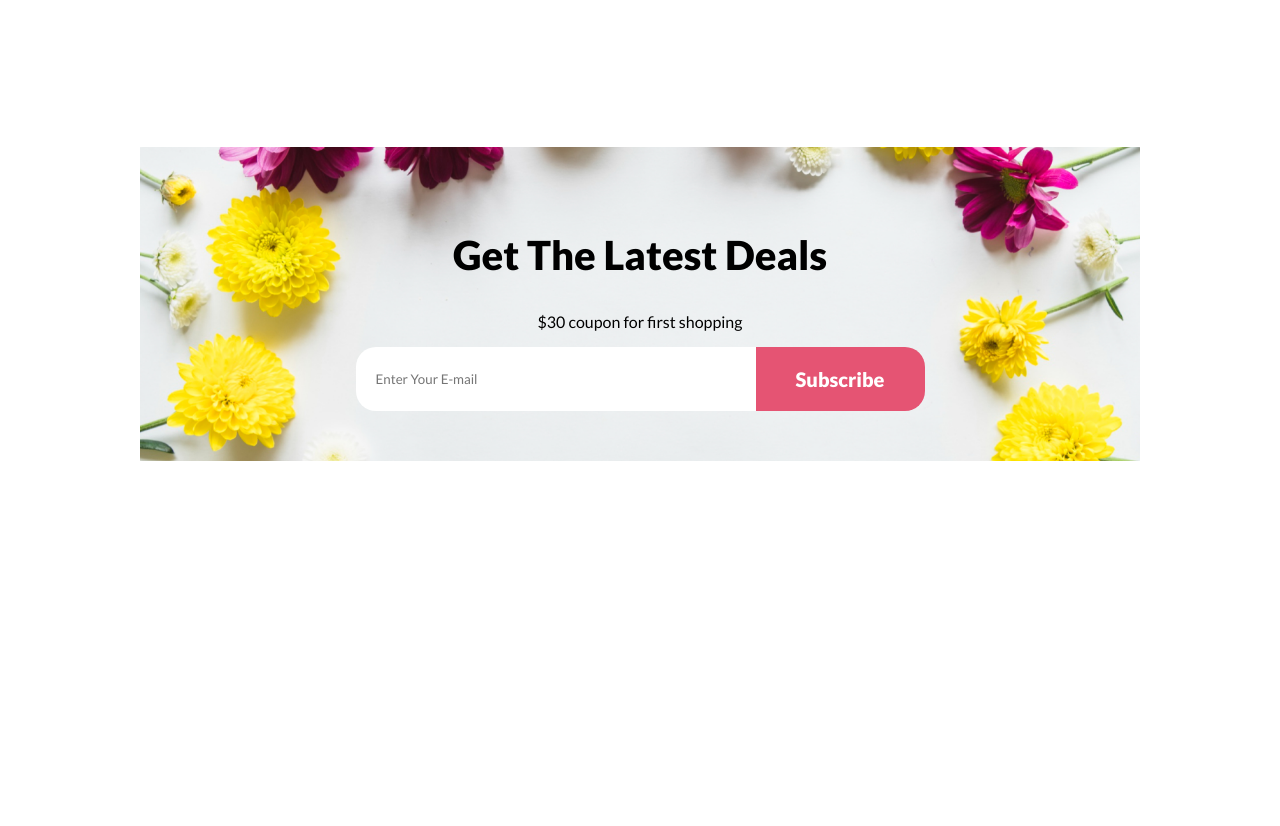
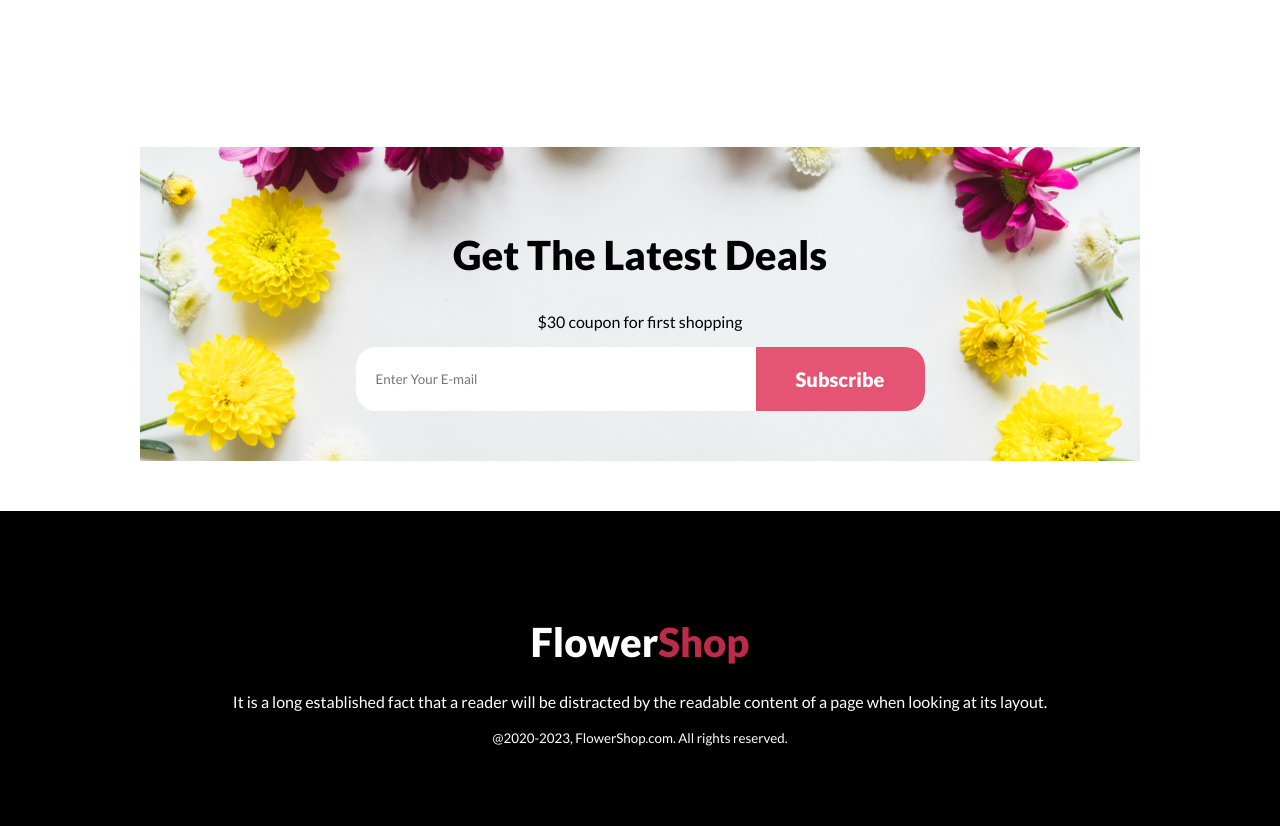
Before and after one commit to mdmhrz/flower-shop, a plain HTML site: page index.html in a window 1280 px wide. Shown: the part 2778-3604 px from the top of the page. Before the commit the page ends 3289 px from the top, so only its background shows below. Drawn offline with Linux system fonts and the light colour scheme.

Commit message:
footer section den

```diff
--- a/index.html
+++ b/index.html
@@ -99,6 +99,12 @@
             <button class="btn-primary sub-btn">Subscribe</button>
         </form>
     </section>
+    <footer>
+        <h1 class="section-title">Flower<span>Shop</span></h1>
+        <p>It is a long established fact that a reader will be distracted by the readable content of a page when looking
+            at its layout.</p>
+        <small>@2020-2023, FlowerShop.com. All rights reserved. </small>
+    </footer>
 </body>
 
 </html>
--- a/styles/flower.css
+++ b/styles/flower.css
@@ -214,6 +214,19 @@ body {
 
 }
 
+/* styling for Footer */
+
+footer {
+    background-color: black;
+    padding: 80px 10%;
+    text-align: center;
+    color: white;
+}
+
+footer span {
+    color: #bb2b4a;
+}
+
 
 
 
```
